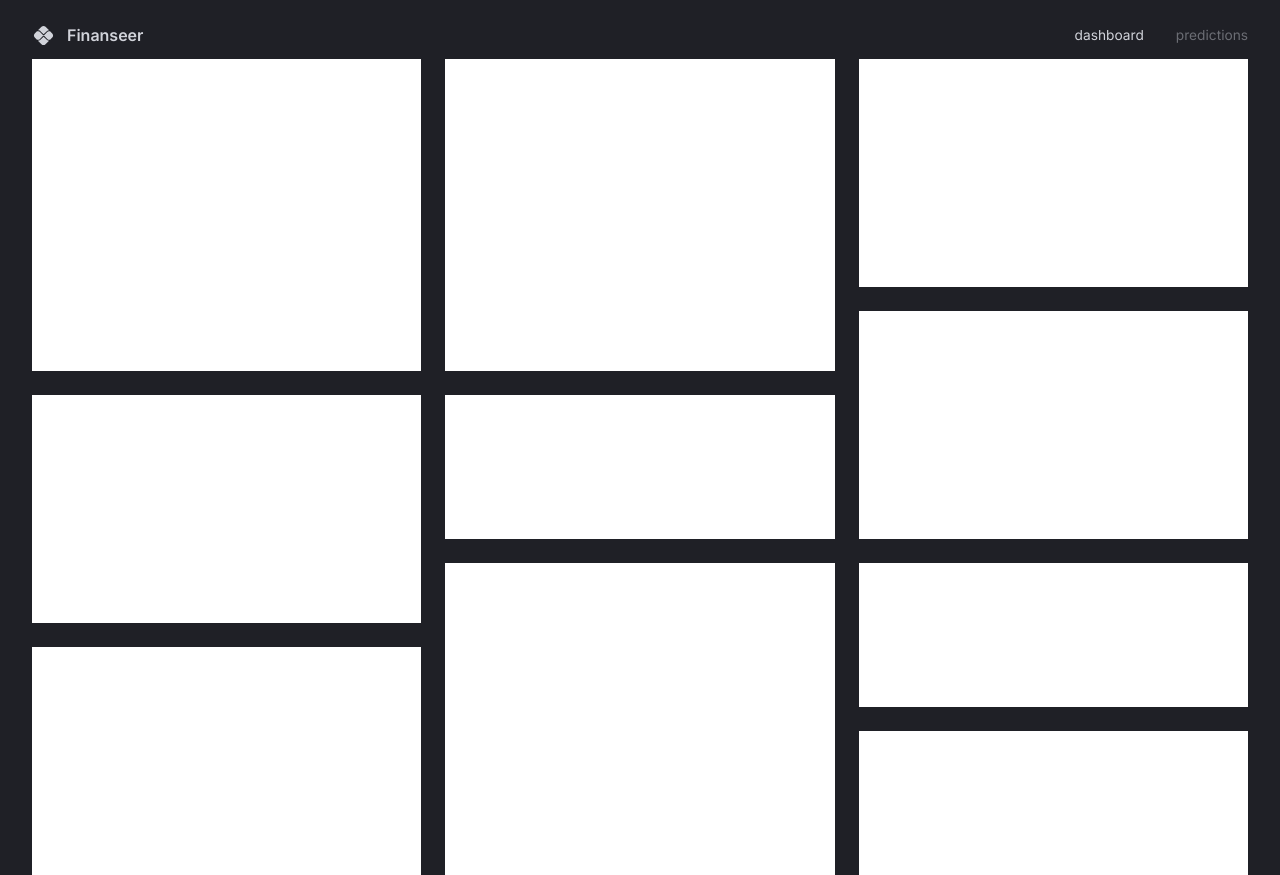
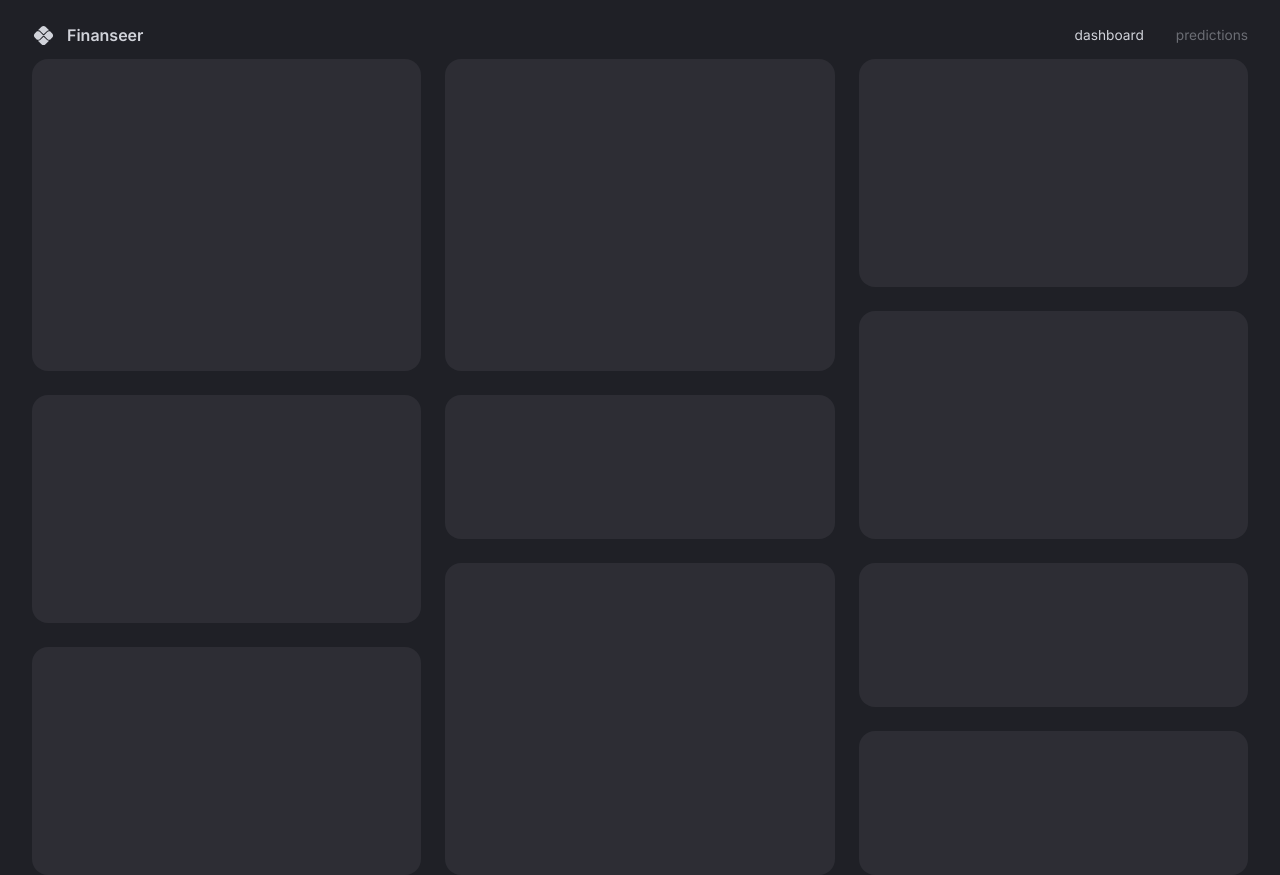
Before and after one commit to James-Muralles/finance-typescript, a React (Vite) app: page / in a window 1280 px wide. Built offline with nearby package versions, Linux system fonts and the light colour scheme.

Commit message:
created row components

```diff
--- /dev/null
+++ b/src/components/dashboardBox.tsx
@@ -0,0 +1,11 @@
+import { Box } from "@mui/material";
+import {styled } from "@mui/system";
+
+const DashboardBox = styled(Box)(({theme}) => ({
+    backgroundColor : theme.palette.background.light,
+    borderRadius : "1rem",
+    boxShadow : ".15rem, .2rem, .15rem, .1re rgba(0,0,0,.8)"
+
+}))
+
+export default DashboardBox;
--- /dev/null
+++ b/src/scenes/dashboard/Row1.tsx
@@ -0,0 +1,13 @@
+import DashboardBox from '@/components/dashboardBox'
+
+const Row1 = () => {
+  return (
+    <>
+    <DashboardBox gridArea="a"></DashboardBox>
+    <DashboardBox gridArea="b"></DashboardBox>
+    <DashboardBox gridArea="c"></DashboardBox>
+    </>
+  )
+}
+
+export default Row1
--- /dev/null
+++ b/src/scenes/dashboard/Row2.tsx
@@ -0,0 +1,13 @@
+import DashboardBox from '@/components/dashboardBox';
+
+const Row2 = () => {
+  return (
+    <>
+    <DashboardBox gridArea="d"></DashboardBox>
+    <DashboardBox gridArea="e"></DashboardBox>
+    <DashboardBox gridArea="f"></DashboardBox>
+    </>
+  )
+}
+
+export default Row2
--- /dev/null
+++ b/src/scenes/dashboard/Row3.tsx
@@ -0,0 +1,14 @@
+import DashboardBox from '@/components/dashboardBox'
+
+const Row3 = () => {
+  return (
+    <>
+    <DashboardBox gridArea="g"></DashboardBox>
+    <DashboardBox gridArea="h"></DashboardBox>
+    <DashboardBox gridArea="i"></DashboardBox>
+    <DashboardBox gridArea="j"></DashboardBox>
+    </>
+  )
+}
+
+export default Row3
--- a/src/scenes/dashboard/index.tsx
+++ b/src/scenes/dashboard/index.tsx
@@ -1,4 +1,7 @@
-import { Box, useMediaQuery, useTheme } from "@mui/material"
+import { Box, useMediaQuery } from "@mui/material"
+import Row1 from "./Row1";
+import Row2 from "./Row2";
+import Row3 from "./Row3";
 
 const gridTemplateLargeScreens = `
     "a b c"
@@ -49,7 +52,6 @@
 
 const Dashboard = () => {
     const isAboveMediumScreens = useMediaQuery("(min-width: 1200px)")
-    const {palette} = useTheme();
   return (
     <Box width="100%" height="100%" display="grid" gap="1.5rem"
     sx={
@@ -64,16 +66,9 @@
          }
         }
         >
-        <Box gridArea="a" bgcolor="#fff" ></Box>
-        <Box gridArea="b" bgcolor="#fff"></Box>
-        <Box gridArea="c" bgcolor="#fff"></Box>
-        <Box gridArea="d" bgcolor="#fff"></Box>
-        <Box gridArea="e" bgcolor="#fff"></Box>
-        <Box gridArea="f" bgcolor="#fff"></Box>
-        <Box gridArea="g" bgcolor="#fff"></Box>
-        <Box gridArea="h" bgcolor="#fff"></Box>
-        <Box gridArea="i" bgcolor="#fff"></Box>
-        <Box gridArea="j" bgcolor="#fff"></Box>
+            <Row1/>
+            <Row2/>
+            <Row3/>
     </Box>
   )
 }
```
